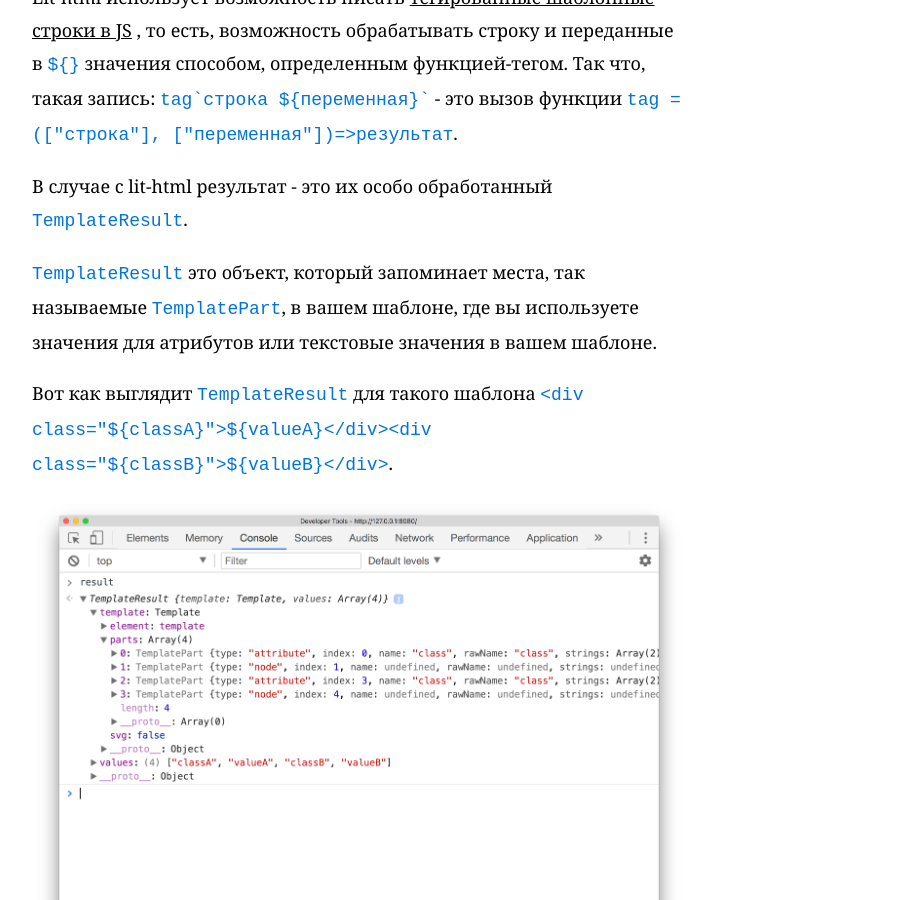
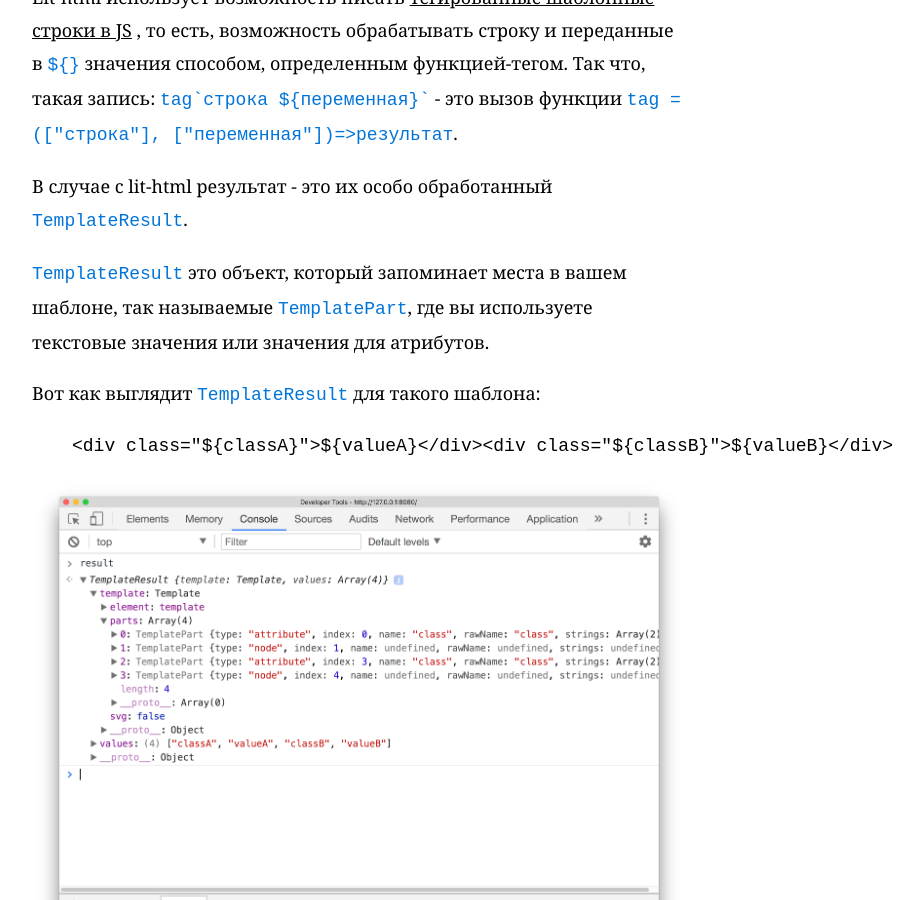
Before and after one commit to zhukovka/zhukovka.github.io, a Jekyll site: the page built from _posts/2017-11-18-lit-html.markdown, in a window 1280 px wide and 900 px high, scrolled down 2203 px. Shown: the whole window, without its empty margins (58-981 px from the left). Built offline with Jekyll 4.4.1, drawn with Linux system fonts in a browser that asks for light colours; some web fonts are replaced; comment, search, counter and statistics services are not loaded.

Commit message:
lit-html edit

```diff
--- a/_posts/2017-11-18-lit-html.markdown
+++ b/_posts/2017-11-18-lit-html.markdown
@@ -48,9 +48,13 @@ Lit-html использует возможность писать [тегиро
 
 В случае с lit-html результат - это их особо обработанный `TemplateResult`.
 
-`TemplateResult` это объект, который запоминает места, так называемые `TemplatePart`, в вашем шаблоне, где вы используете значения для атрибутов или текстовые значения в вашем шаблоне.
+`TemplateResult` это объект, который запоминает места в вашем шаблоне, так называемые `TemplatePart`, где вы используете текстовые значения или значения для атрибутов.
 
-Вот как выглядит `TemplateResult` для такого шаблона `<div class="${classA}">${valueA}</div><div class="${classB}">${valueB}</div>`.
+Вот как выглядит `TemplateResult` для такого шаблона:
+
+{% highlight html %}
+<div class="${classA}">${valueA}</div><div class="${classB}">${valueB}</div>
+{% endhighlight %}
 
 ![Teplate result](/assets/images/customelts/templateresult.png)
 
```
